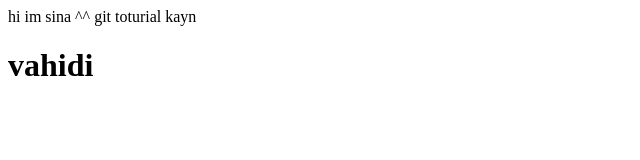
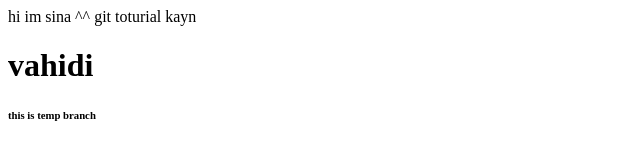
Before and after one commit to sina489222/urban-octo-invention, a plain HTML site: page index.html in a window 1280 px wide. Shown: the full height of the page, 0-640 px from the left. Drawn offline with Linux system fonts and the light colour scheme.

Commit message:
add h6 tag

```diff
--- a/index.html
+++ b/index.html
@@ -12,6 +12,7 @@
     git toturial
     kayn
     <h1>vahidi</h1>
+    <h6>this is temp branch</h6>
 </body>
 
 </html>
```
